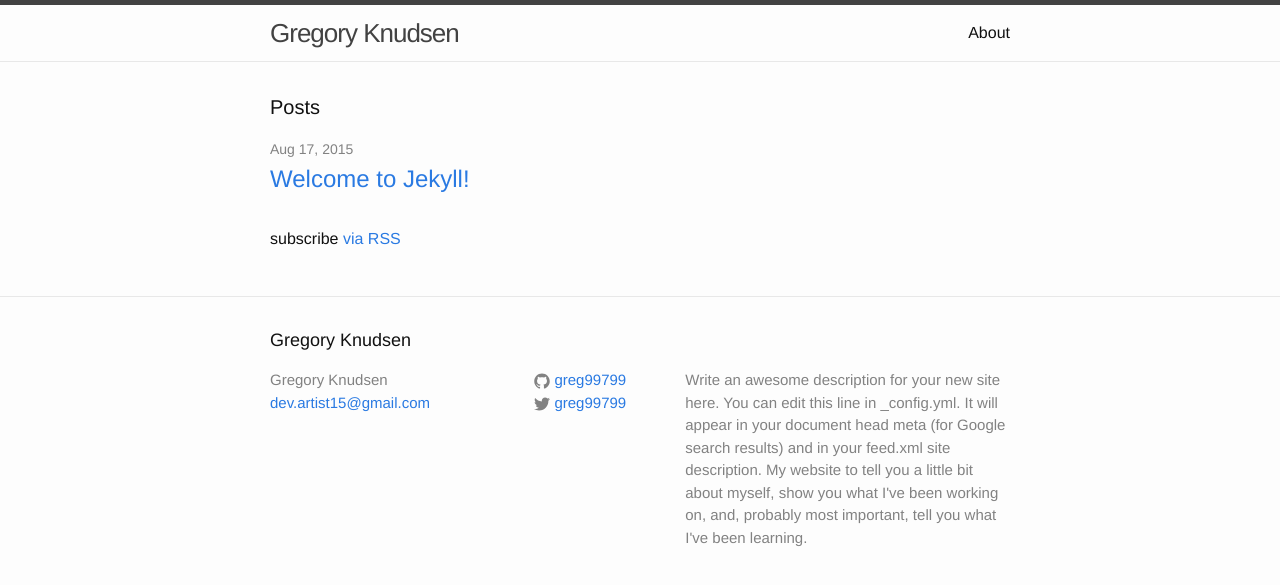
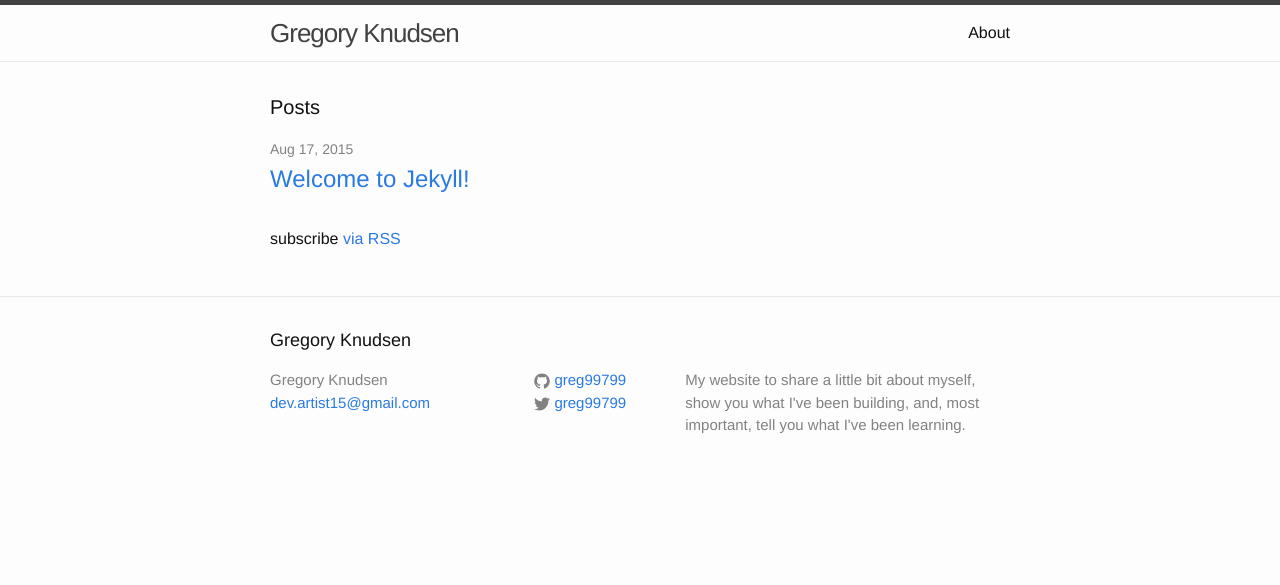
Before and after one commit to gregknudsen/gregknudsen.github.io, a Jekyll site: the page built from index.html, in a window 1280 px wide. Shown: the top 585 px of the page. Built offline with Jekyll 4.4.1, drawn with Linux system fonts in a browser that asks for light colours.

Commit message:
fix description in config file

```diff
--- a/_config.yml
+++ b/_config.yml
@@ -2,11 +2,9 @@
 title: Gregory Knudsen
 email: dev.artist15@gmail.com
 description: > # this means to ignore newlines until "baseurl:"
-  Write an awesome description for your new site here. You can edit this
-  line in _config.yml. It will appear in your document head meta (for
-  Google search results) and in your feed.xml site description. My website to tell you a little bit about myself, show
-                you what I've been working on, and, probably most important,
-                tell you what I've been learning.
+  My website to share a little bit about myself, show
+  you what I've been building, and, most important,
+  tell you what I've been learning.
 baseurl: "" # the subpath of your site, e.g. /blog/
 url: "http://www.gregknudsen.me" # the base hostname & protocol for your site
 twitter_username: greg99799
```
